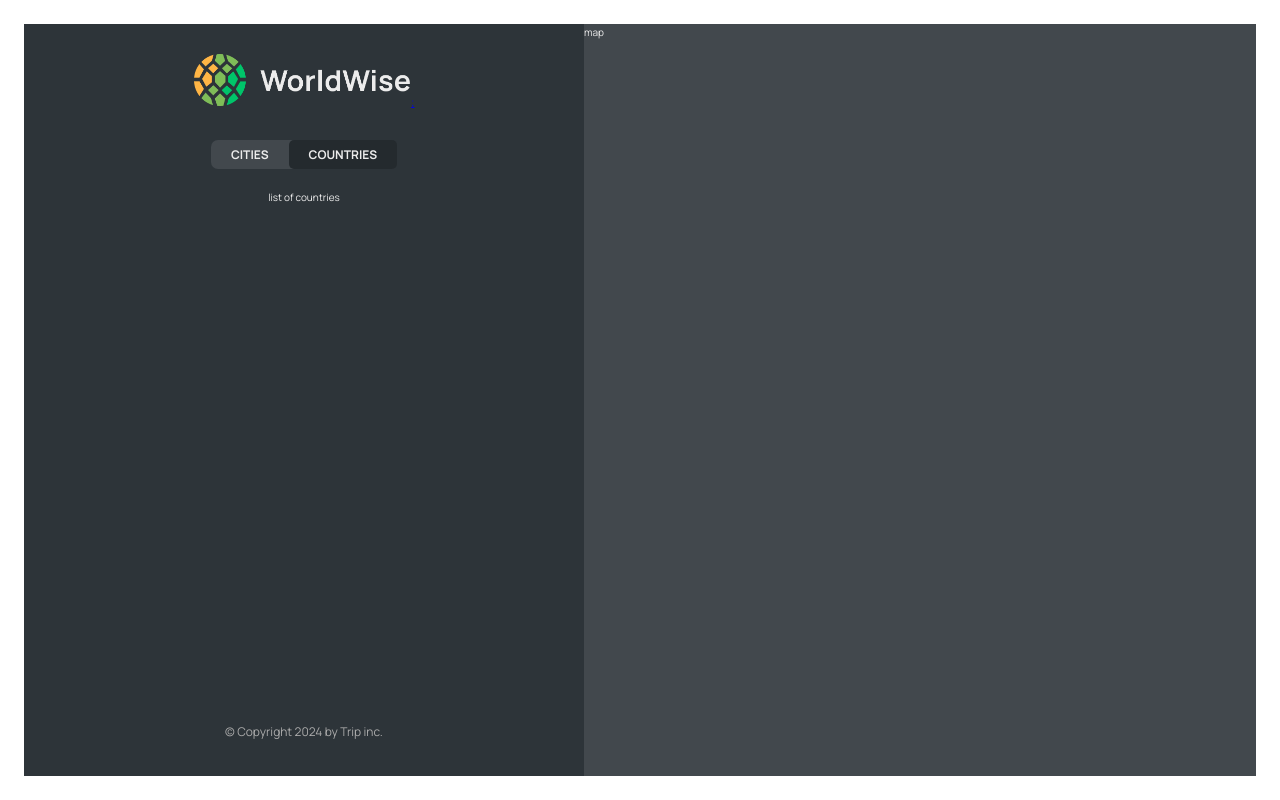
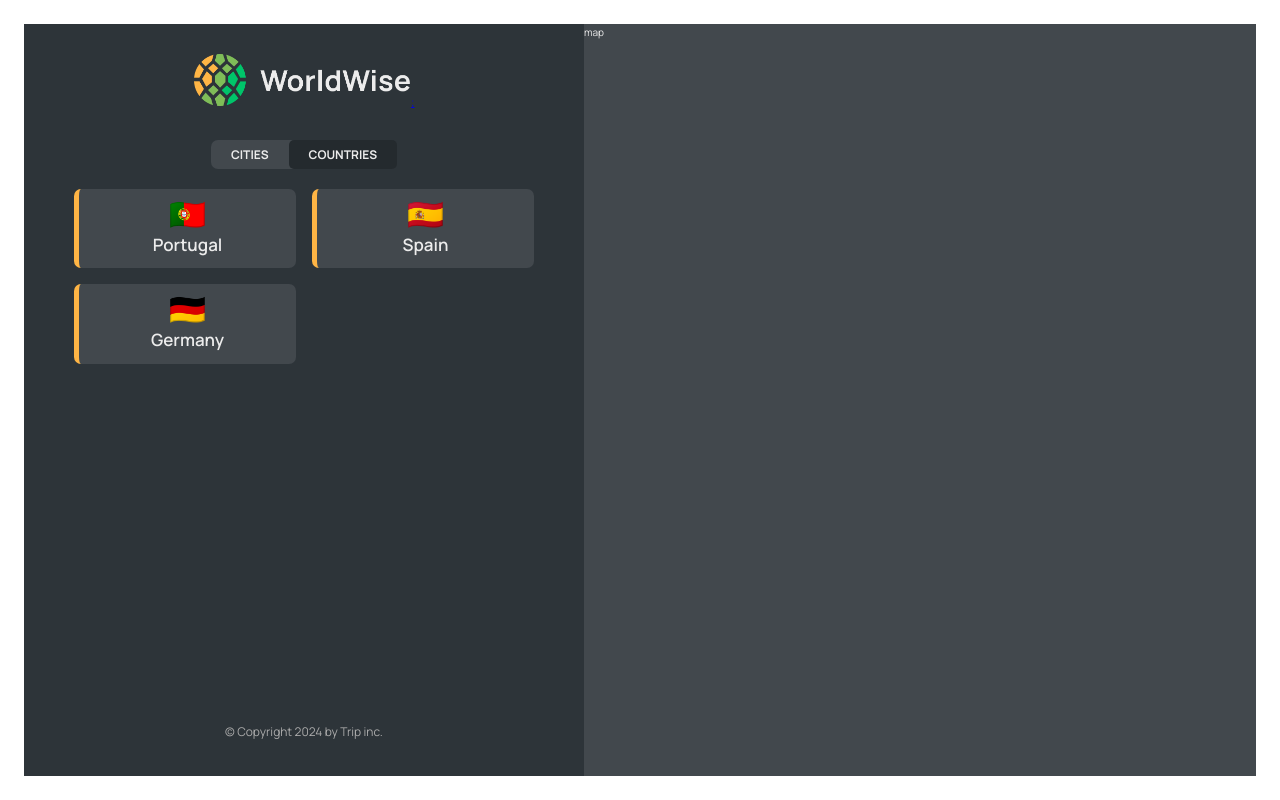
Before and after one commit to krismwas/top-trips, a React (Vite) app: page /app/countries in a window 1280 px wide. Built offline with nearby package versions, Linux system fonts and the light colour scheme; data requests are answered from the project's data file.

Commit message:
countries list

```diff
--- a/data/cities.json
+++ b/data/cities.json
@@ -35,6 +35,18 @@
         "lng": 13.376933665713324
       },
       "id": 98443197
+    },
+    {
+      "cityName": "Munich",
+      "country": "Germany",
+      "emoji": "🇩🇪",
+      "date": "2027-02-12T09:24:11.863Z",
+      "notes": "Amazing 😃",
+      "position": {
+        "lat": 52.53586782505711,
+        "lng": 13.376933665713324
+      },
+      "id": 98443197
     }
   ]
 }
--- a/src/App.jsx
+++ b/src/App.jsx
@@ -8,6 +8,7 @@
 import AppLayout from "./pages/AppLayout";
 import Login from "./pages/Login";
 import CityList from "./components/CityList";
+import CountryList from "./components/CountryList";
 
 const BASE_URL = `http://localhost:8000`;
 
@@ -47,7 +48,10 @@
             path="cities"
             element={<CityList cities={cities} isLoading={isLoading} />}
           />
-          <Route path="countries" element={<p>list of countries</p>} />
+          <Route
+            path="countries"
+            element={<CountryList cities={cities} isLoading={isLoading} />}
+          />
           <Route path="form" element={<p>form</p>} />
         </Route>
         <Route path="*" element={<PageNotFound />} />
--- /dev/null
+++ b/src/components/CountryList.jsx
@@ -0,0 +1,27 @@
+import CountryItem from "./CountryItem";
+import styles from "./CountryList.module.css";
+import Message from "./Message";
+import Spinner from "./Spinner";
+
+function CountryList({ cities, isLoading }) {
+  if (isLoading) return <Spinner />;
+
+  if (!cities.length)
+    return <Message message="Add a city by clicking on the map" />;
+
+  const countries = cities.reduce((arr, city) => {
+    if (!arr.map((el) => el.country).includes(city.country))
+      return [...arr, { country: city.country, emoji: city.emoji }];
+    else return arr;
+  }, []);
+
+  return (
+    <ul className={styles.countryList}>
+      {countries.map((country) => (
+        <CountryItem country={country} key={country} />
+      ))}
+    </ul>
+  );
+}
+
+export default CountryList;
```
